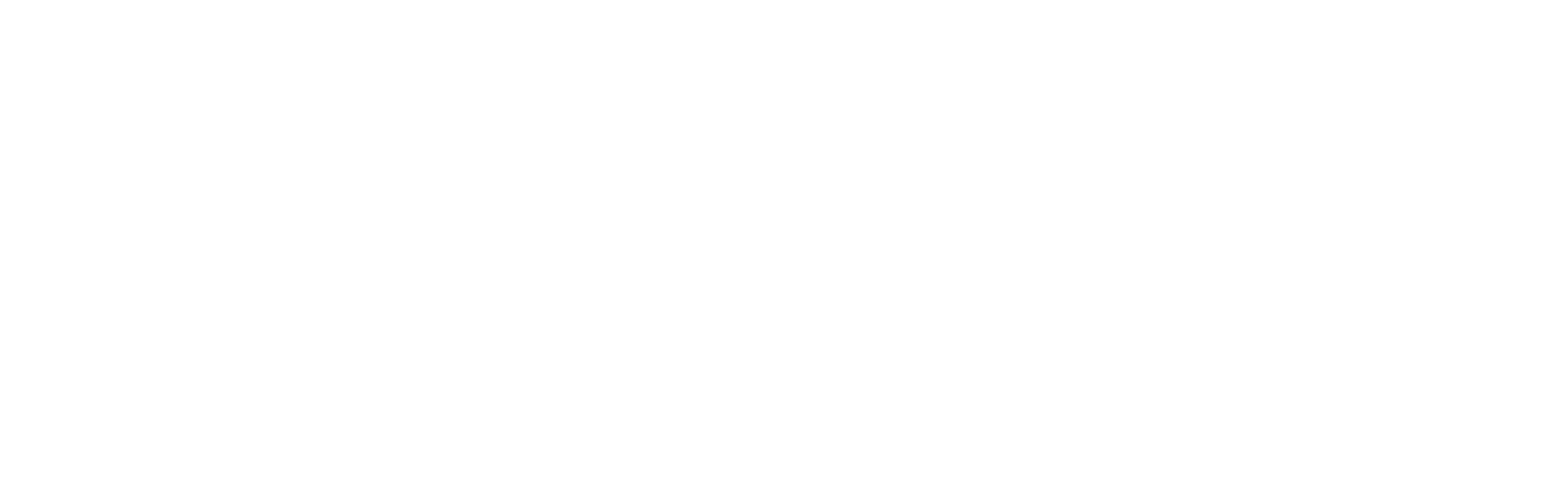
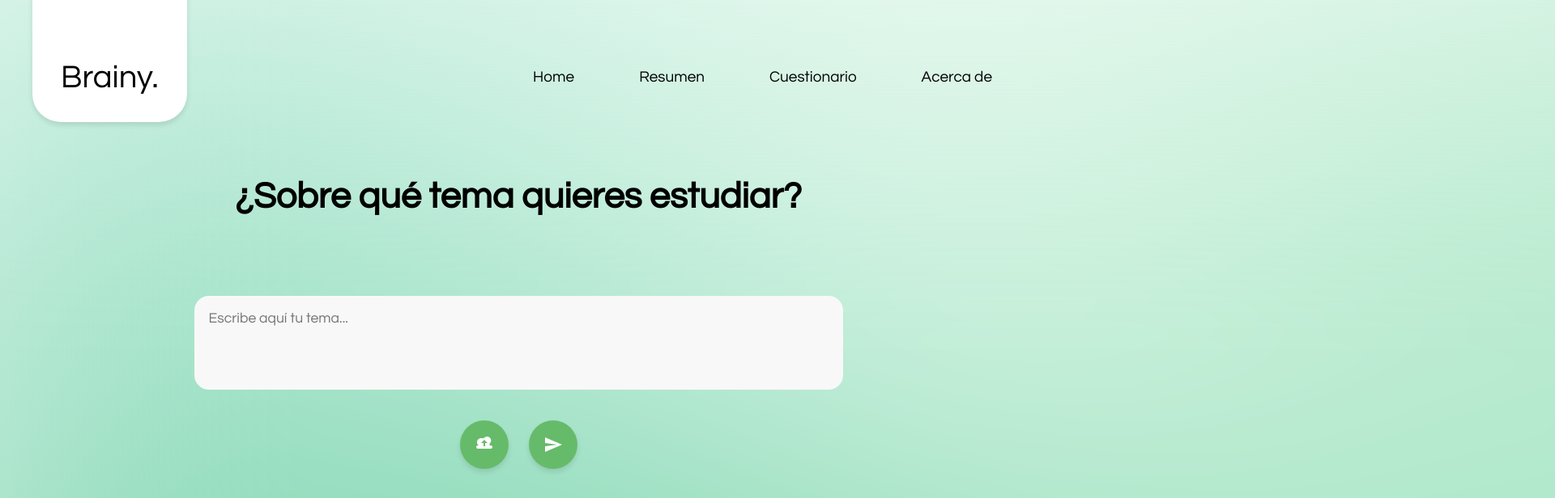
Before and after one commit to Kyasss/Brainy, a website: page frontend/cuestionario/cuestionario.html in a window 1280 px wide. Shown: the top 616 px of the page at 81% size, 1920 px wide, since content can reach past the window. Drawn offline with Linux system fonts and the light colour scheme.

```diff
--- a/frontend/cuestionario/cuestionario.html
+++ b/frontend/cuestionario/cuestionario.html
@@ -0,0 +1,58 @@
+<!DOCTYPE html>
+<html>
+
+<head>
+    <meta charset='utf-8'>
+    <meta http-equiv='X-UA-Compatible' content='IE=edge'>
+    <title>Cuestionario</title>
+    <meta name='viewport' content='width=device-width, initial-scale=1'>
+    <link href="https://fonts.googleapis.com/css2?family=Questrial&display=swap" rel="stylesheet">
+    <link rel="stylesheet" href="../cuestionario/styles.css">
+</head>
+
+<body>
+    <header class="header">
+        <div class="container">
+            <div class="logo">
+                Brainy.
+            </div>
+            <nav class="nav">
+                <ul>
+                    <li><a href="../home/index.html">Home</a></li>
+                    <li><a href="../Resumen/Resumen.html">Resumen</a></li>
+                    <li><a href="#">Cuestionario</a></li>
+                    <li><a href="#">Acerca de</a></li>
+                </ul>
+            </nav>
+        </div>
+    </header>
+
+    <main class="main">
+        <div class="study-box">
+            <h1>¿Sobre qué tema quieres estudiar?</h1>
+            <textarea placeholder="Escribe aquí tu tema..."></textarea>
+            <div class="button-container">
+
+                <!-- Botón de Subir Archivos -->
+                <button class="round-button">
+                    <svg xmlns="http://www.w3.org/2000/svg" viewBox="0 0 24 24" fill="white" width="24px" height="24px">
+                        <path
+                            d="M19.35 10.04c.63-.85.99-1.91.99-3.04 0-2.76-2.24-5-5-5-1.78 0-3.29.93-4.14 2.29C10.53 4.09 9.31 4 8.18 4 5.2 4 3 6.24 3 9c0 1.64.79 3.09 2.04 4H4c-1.1 0-2 .9-2 2s.9 2 2 2h16c1.1 0 2-.9 2-2s-.9-2-2-2h-1.73c.39-.73.58-1.54.58-2.38-.01-.87-.25-1.68-.7-2.37zM12 6l4 4h-3v4h-2v-4H8l4-4z" />
+                    </svg>
+                </button>
+
+                <!-- Botón de Enviar -->
+                <button class="round-button">
+                    <svg xmlns="http://www.w3.org/2000/svg" viewBox="0 0 24 24" fill="white" width="24px" height="24px">
+                        <path d="M2,21L23,12L2,3v7l15,2L2,14V21z" />
+                    </svg>
+                </button>
+
+            </div>
+        </div>
+    </main>
+
+    <script src="/Cuestionario/script.js"></script>
+</body>
+
+</html>
--- a/frontend/cuestionario/styles.css
+++ b/frontend/cuestionario/styles.css
@@ -0,0 +1,241 @@
+/* Fondo animado en tonos anaranjados */
+body {
+    margin: 0;
+    height: 100vh;
+    overflow: hidden;
+    position: relative;
+    font-family: 'Questrial', sans-serif;
+}
+
+body::before {
+    content: "";
+    position: absolute;
+    top: 0;
+    left: 0;
+    width: 200%;
+    height: 200%;
+    background: conic-gradient(#e0f7e9, #bdecd2, #9ee3c2, #83d7ae, #69cc9b, #b4e9d6, #e0f7e9);
+    filter: blur(200px);
+    animation: backgroundMovement 20s ease-in-out infinite;
+    z-index: -1;
+}
+
+@keyframes backgroundMovement {
+    0% {
+        transform: scale(1) translate(0, 0);
+    }
+
+    25% {
+        transform: scale(1.05) translate(-5%, -5%);
+    }
+
+    50% {
+        transform: scale(1.1) translate(5%, 5%);
+    }
+
+    75% {
+        transform: scale(1.05) translate(-5%, 5%);
+    }
+
+    100% {
+        transform: scale(1) translate(0, 0);
+    }
+}
+
+/* Contenedor principal */
+.container {
+    margin: 0 auto;
+    max-width: 1500px;
+    padding: 0 20px;
+    display: flex;
+    justify-content: space-between;
+    align-items: center;
+}
+
+/* Cabecera */
+.header {
+    display: flex;
+    align-items: center;
+    padding: 0 20px;
+    height: 190px;
+    position: fixed;
+    width: 100%;
+    box-sizing: border-box;
+    z-index: 10;
+}
+
+.header .container {
+    display: relative;
+    justify-content: space-between;
+    align-items: center;
+    width: 100%;
+}
+
+.logo {
+    position: relative;
+    font-size: 40px;
+    color: black;
+    padding: 15px 35px;
+    z-index: 1;
+    transition: color 0.3s ease;
+}
+
+.logo:hover {
+    color: #51a855;
+}
+
+.logo::before {
+    content: "";
+    position: absolute;
+    top: -180px;
+    left: 0;
+    width: 100%;
+    height: calc(100% + 200px);
+    background: white;
+    border-radius: 35px;
+    z-index: -1;
+    box-shadow: 0 4px 6px rgba(0, 0, 0, 0.1);
+    transition: background-color 0.3s ease;
+}
+
+.logo:hover::before {
+    background-color: #e7ffef;
+}
+
+.nav ul {
+    list-style: none;
+    display: flex;
+    gap: 50px;
+    margin: 0;
+    padding: 0;
+}
+
+.nav ul li a {
+    text-decoration: none;
+    color: black;
+    font-size: 19px;
+    position: relative;
+    transition: color 0.3s ease;
+    padding: 10px 15px;
+}
+
+.nav ul li a:hover {
+    color: #1db129;
+}
+
+.main {
+    display: flex;
+    justify-content: center;
+    align-items: center;
+    height: calc(120vh - 190px);
+    text-align: center;
+}
+
+.study-box {
+    width: 80%;
+    max-width: 850px;
+}
+
+.study-box h1 {
+    font-size: 45px;
+    margin-bottom: 100px;
+    color: #000000;
+}
+
+.study-box textarea {
+    width: 90%;
+    height: 80px;
+    border: none;
+    /* Sin bordes */
+    border-radius: 18px;
+    /* Esquinas redondeadas */
+    padding: 18px;
+    font-size: 1.1rem;
+    resize: none;
+    font-family: 'Questrial', sans-serif;
+    outline: none;
+    /* Sin contorno al enfocar */
+    background-color: #f8f8f8;
+    /* Fondo neutro */
+    color: #000;
+    /* Texto negro */
+    transition: transform 0.2s ease;
+    /* Transición de tamaño */
+    line-height: 1.2;
+}
+
+/* Efecto minimalista al enfocar */
+.study-box textarea:focus {
+    transform: scale(1.03);
+    /* Aumento menor */
+}
+
+.button-container {
+    display: flex;
+    justify-content: center;
+    gap: 25px;
+    margin-top: 35px;
+}
+
+.round-button {
+    width: 60px;
+    height: 60px;
+    border: none;
+    border-radius: 50%;
+    background-color: #66bb6a;
+    display: flex;
+    justify-content: center;
+    align-items: center;
+    cursor: pointer;
+    box-shadow: 0 4px 6px rgba(0, 0, 0, 0.1);
+    transition: background-color 0.3s ease, transform 0.2s ease;
+}
+
+.round-button:hover {
+    background-color: #81c784;
+    transform: scale(1.1);
+}
+
+.round-button:active {
+    transform: scale(0.95);
+}
+
+.button-icon {
+    width: 24px;
+    height: 24px;
+    filter: invert(100%);
+}
+
+svg {
+    width: 24px;
+    height: 24px;
+    fill: white;
+    /* Ícono blanco */
+}
+
+/* Estilo para la barra de desplazamiento */
+::-webkit-scrollbar {
+    width: 6px;
+    /* Más delgada */
+}
+
+::-webkit-scrollbar-thumb {
+    background: #d3d3d3;
+    /* Color neutro */
+    border-radius: 18px;
+    /* Redondeada */
+}
+
+::-webkit-scrollbar-thumb:hover {
+    background: #b0b0b0;
+    /* Color más oscuro al pasar el mouse */
+}
+
+::-webkit-scrollbar-track {
+    background: #f8f8f8;
+    /* Fondo igual al textarea */
+    border-radius: 18px;
+    /* Redondeada */
+    margin: 4px;
+    /* Margen para incrustarla dentro */
+}
```
Also changed, not shown: frontend/resumen/script.js (+44 -31 lines), frontend/resumen/styles.css (+28 -6 lines), frontend/cuestionario/script.js (added).
